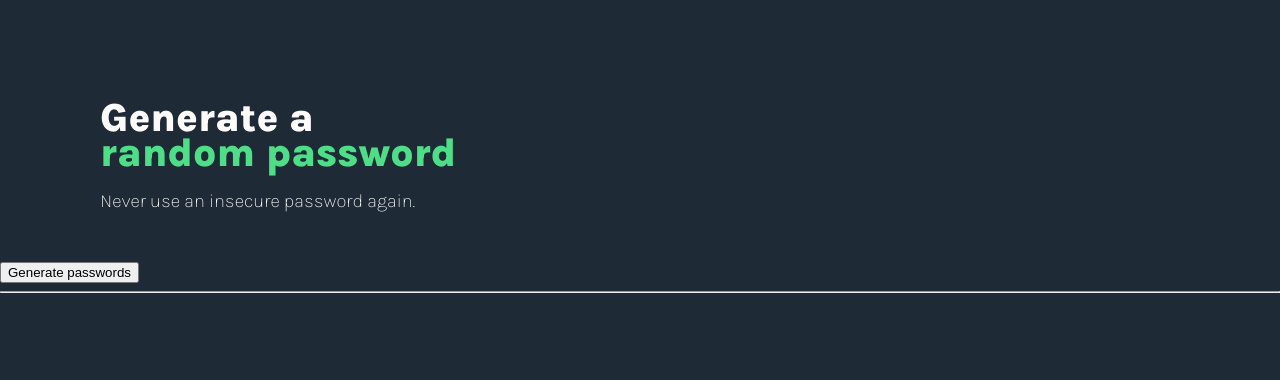
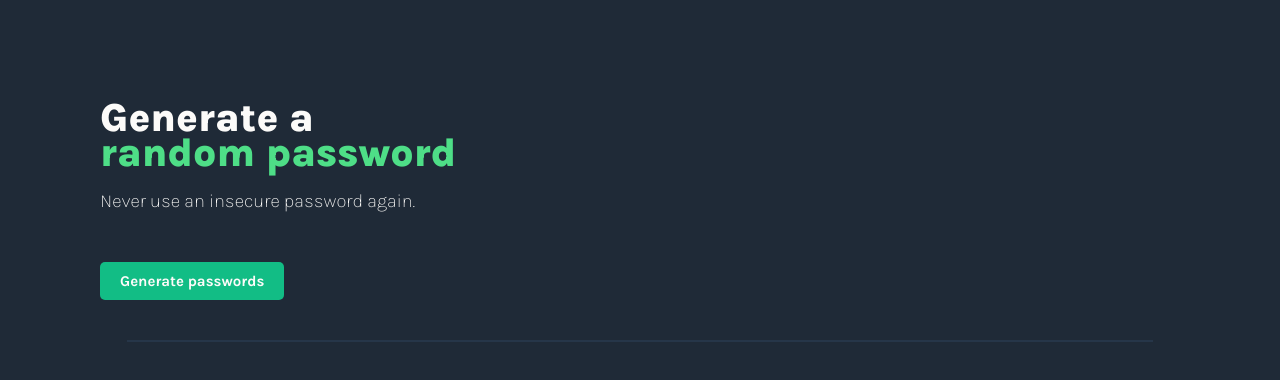
Before and after one commit to shonanohs/password-generator, a website built with Vite: page index.html in a window 1280 px wide. Built offline with nearby package versions, Linux system fonts and the light colour scheme.

Commit message:
Added CSS styling to input button & content separator

```diff
--- a/index.html
+++ b/index.html
@@ -8,15 +8,15 @@
     </head>
     <body>
         <div>
-            <div id="info-container">
+            <div id="info-container" class="container">
                 <h1 id="title-text">Generate a<br><span id="text-highlight">random password</span></h1>
                 <h3 id="slogan-text">Never use an insecure password again.</h3>
             </div>
-            <div id="input-container">
+            <div id="input-container" class="container">
                 <button class="input-btn">Generate passwords</button>
             </div>
             <hr class="separator"/>
-            <div id="result-container">
+            <div id="result-container" class="container">
                 <div class="generated-password">
                     <p id="password1"></p>
                 </div>
--- a/src/index.css
+++ b/src/index.css
@@ -3,10 +3,17 @@ body {
   background-color: #1f2a37;
 }
 
+.container {
+  margin: 100px 0 50px 100px;
+}
+
 #info-container {
-  margin: 100px 0 50px 100px;
   font-family: "Karla", sans-serif;
   color: #fcfbf9;
+}
+
+#input-container {
+  margin: 50px 0 40px 100px;
 }
 
 #title-text {
@@ -24,3 +31,23 @@ body {
 #text-highlight {
   color: #4ede87;
 }
+
+.input-btn {
+  background-color: #12bd85;
+  border: none;
+  border-radius: 5px;
+  padding: 10px 20px 10px 20px;
+  color: #fcfbf9;
+  font-family: "Karla", sans-serif;
+  font-size: 15px;
+  font-weight: bold;
+}
+.input-btn:hover {
+  background-color: #0e8e64;
+  cursor: pointer;
+}
+
+.separator {
+  width: 80%;
+  border: 1px solid #263649;
+}
```
